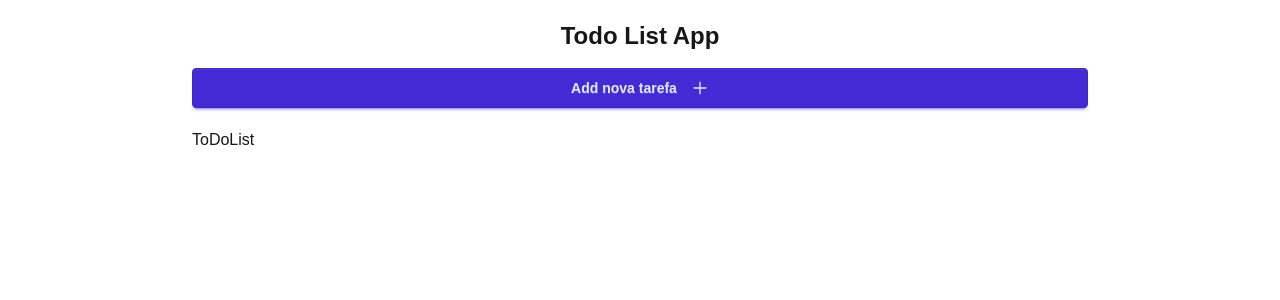
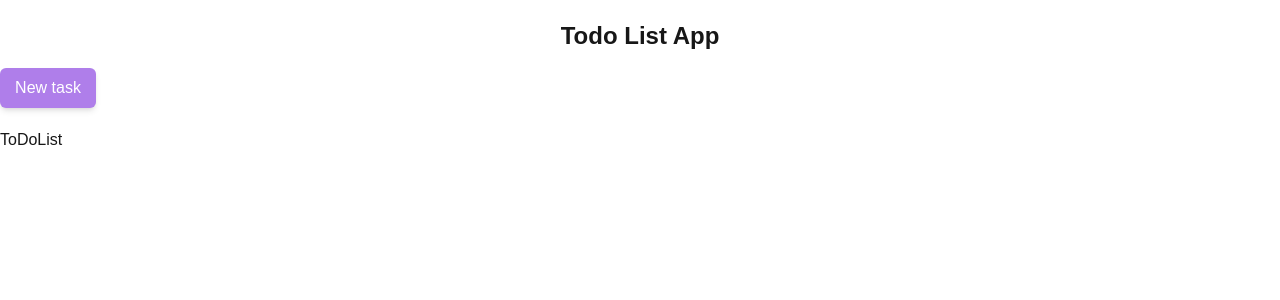
Before and after one commit to ClenildonFerreira/desafio_avine, a Next.js app in the folder task-manager-frontend/: page / in a window 1280 px wide. Shown: the top 300 px of the page. Built offline with nearby package versions, Linux system fonts and the light colour scheme; no server answers.

Commit message:
commit teste

```diff
--- a/task-manager-frontend/app/components/AddTask.tsx
+++ b/task-manager-frontend/app/components/AddTask.tsx
@@ -2,13 +2,11 @@ import { AiOutlinePlus } from "react-icons/ai";
 
 const AddTask = () => {
   return (
-    <div>
-        <button
-        className='btn btn-primary w-full'
-        >Add nova tarefa
-        <AiOutlinePlus className='ml-2' size={18} />
-      </button>
-    </div>
+    <button
+        className='bg-[#af7eea] flex flex-row w-24 py-2 rounded-md
+        justify-center text-white shadow-md' >
+      New task
+    </button>
   );
 };
 
--- a/task-manager-frontend/app/page.tsx
+++ b/task-manager-frontend/app/page.tsx
@@ -7,7 +7,7 @@ export default async function Home() {
   console.log(tasks);
 
   return (
-    <main className='max-w-4xl mx-auto mt-4'>
+    <main className='  '>
       <div className='text-center my-5 flex flex-col gap-4'>
         <h1 className='text-2xl font-bold'>Todo List App</h1>
         <AddTask />
```
Also changed, not shown: task-manager-frontend/app/lixeira/lixeira.tsx (added).
